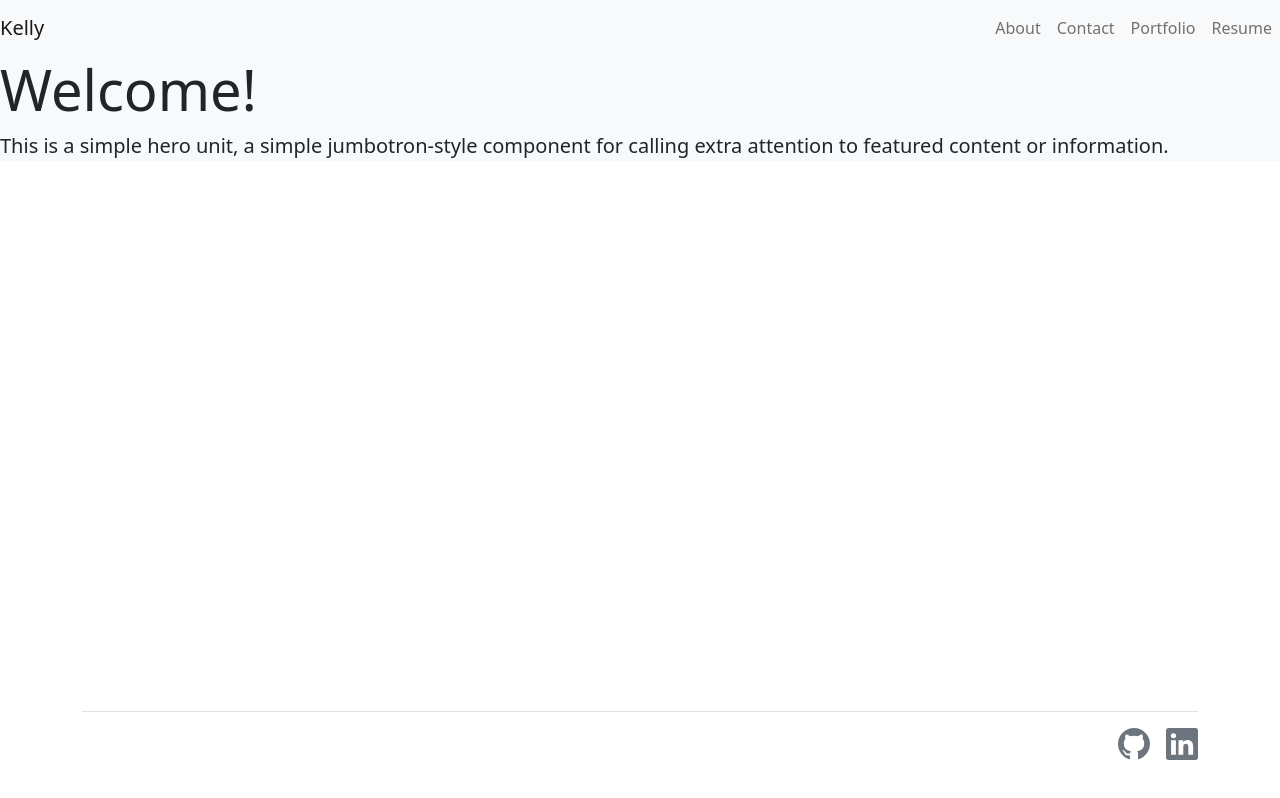
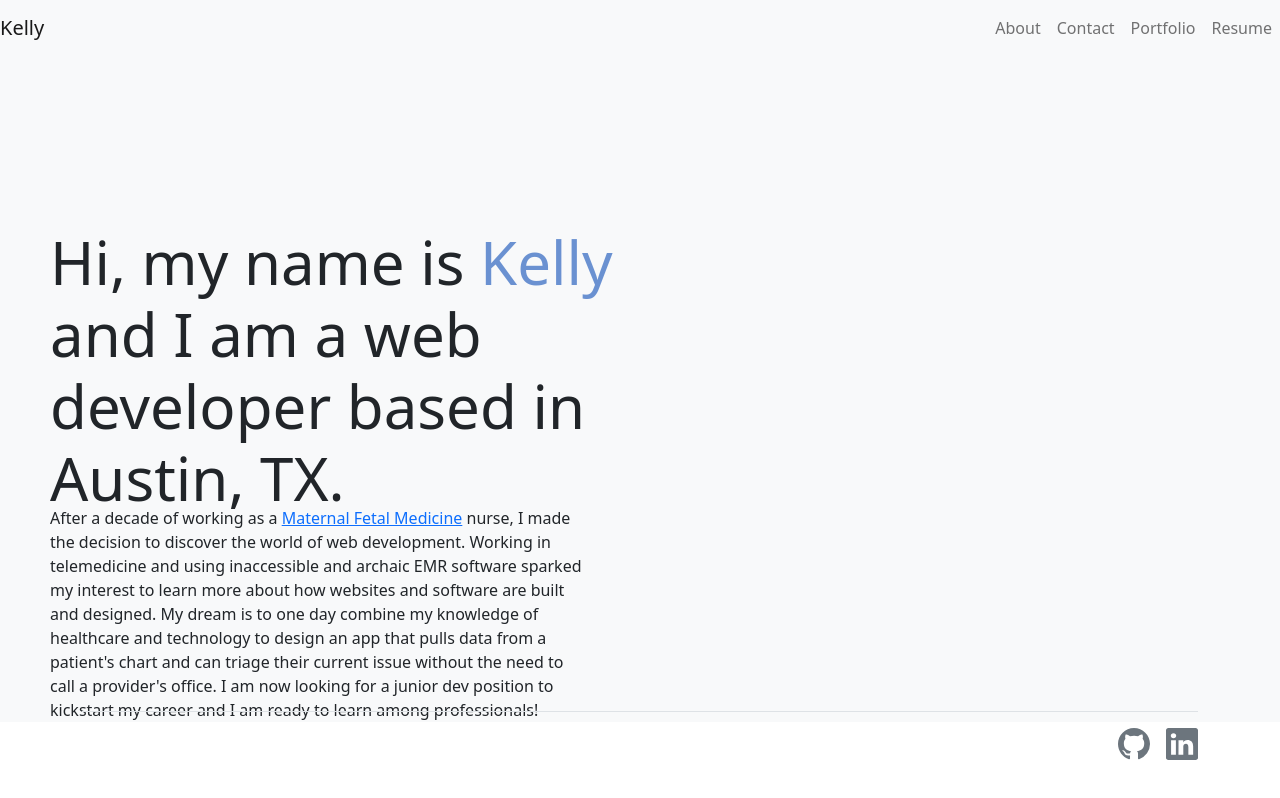
Before and after one commit to Rucatues/Personal-Portfolio-using-React, a React (Create React App) app: page / in a window 1280 px wide. Built offline with nearby package versions, Linux system fonts and the light colour scheme.

Commit message:
text added to About page and footer fixed to bottom

```diff
--- a/src/App.css
+++ b/src/App.css
@@ -0,0 +1,28 @@
+/* About */
+.hero {
+    width: 100%;
+    height: 50vh;
+    text-align: left;
+    display: flex;
+    justify-content: flex-start;
+    line-height: 1.1;
+  }
+
+  .hero-inner {
+    font-size: 60px;
+    text-align: left;
+    margin: 170px 0 0 50px;
+    width: 800px;
+  }
+
+  .name {
+    color: rgb(106, 145, 209);
+  }
+
+  .name:hover {
+    color: rgb(89, 178, 148);
+  }
+
+  .about{
+    margin: 50px;
+  }
--- a/src/pages/About.jsx
+++ b/src/pages/About.jsx
@@ -3,9 +3,20 @@ import React from 'react'
 const About = () => {
     return (
         <div>
-            <div className="jumbotron">
-                <h1 className="display-4">Welcome!</h1>
-                <p className="lead">This is a simple hero unit, a simple jumbotron-style component for calling extra attention to featured content or information.</p>
+            <div className="col-md-6">
+                <div className="hero">
+                    <h1 className="hero-inner">
+                        Hi, my name is <span className="name">Kelly</span> and I am a web
+                        developer based in Austin, TX.
+                    </h1>
+                </div>
+
+                <p className="about">
+                    After a decade of working as a <a href="https://en.wikipedia.org/wiki/Maternal%E2%80%93fetal_medicine" class="MFM">Maternal Fetal Medicine</a> nurse, I made
+                    the decision to discover the world of web development. Working in telemedicine and using inaccessible and archaic EMR software sparked my interest to learn more about how websites and software are built and designed.
+                    My dream is to one day combine my knowledge of healthcare and technology to design an app that pulls data from a patient's chart and can triage their current issue without the need to call a provider's office. I am now
+                    looking for a junior dev position to kickstart my career and I am ready to learn among professionals!
+                </p>
             </div>
 
         </div>
```
